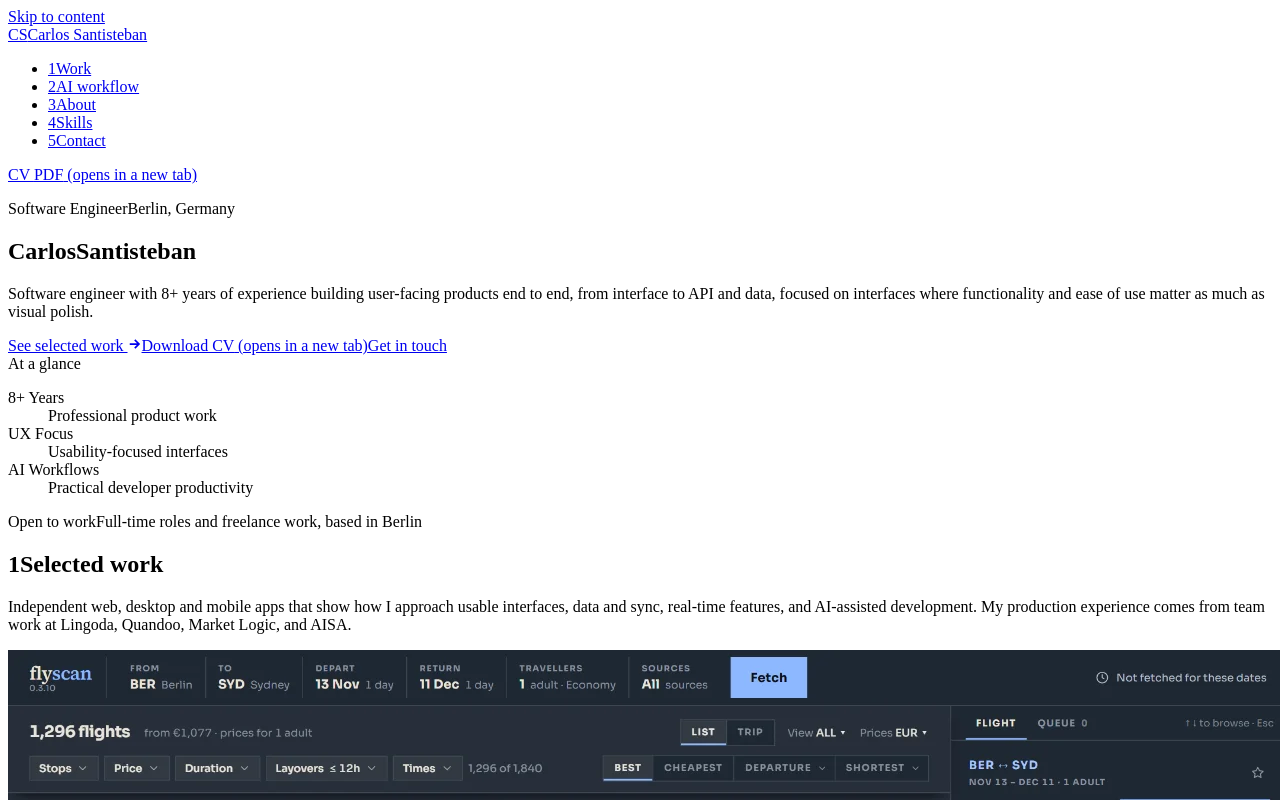
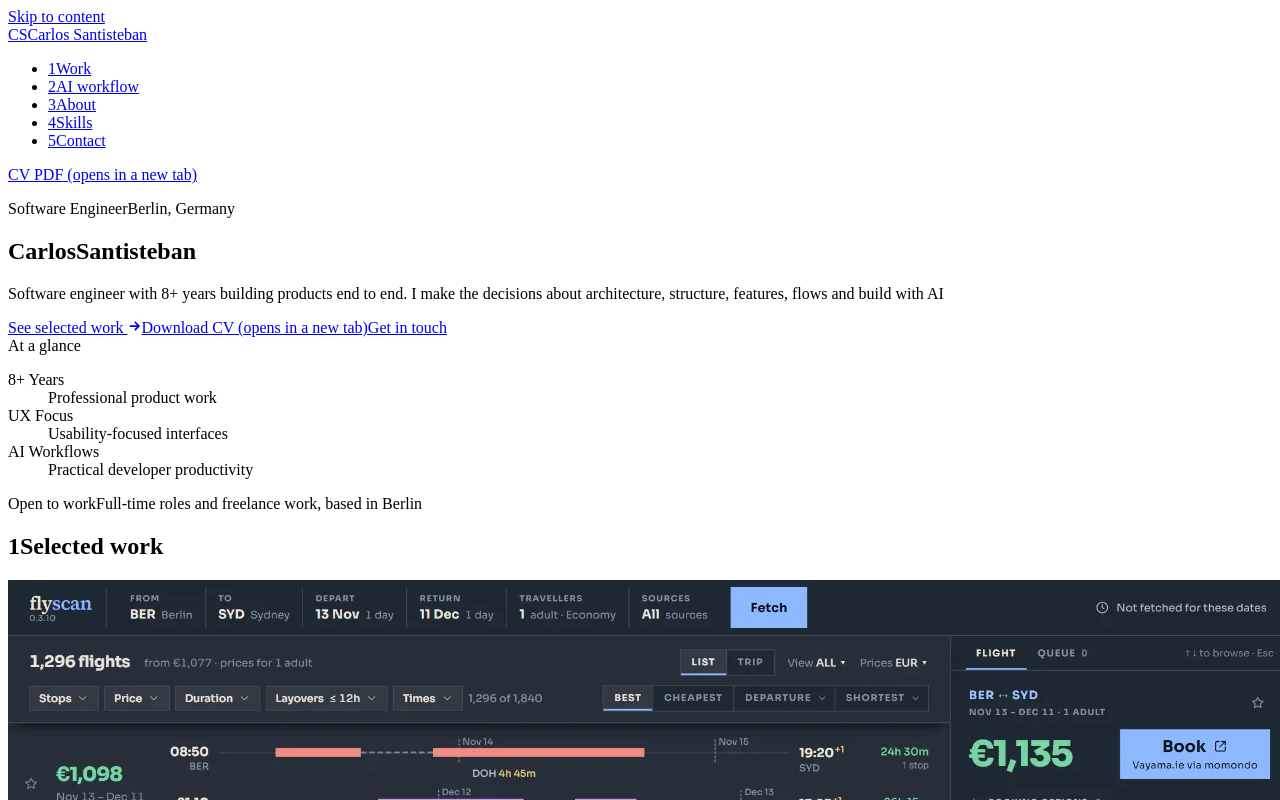
Before and after one commit to santistebanc/portfolio, a React (Vite) app: page / in a window 1280 px wide. Shown: the top 800 px of the page. Built offline with nearby package versions, Linux system fonts and the light colour scheme; the HTML template or start-up script is replaced by a standard one.

Commit message:
Update the portfolio home page text
Update the introduction, work section, contact heading, and education title.

```diff
--- a/src/Work.tsx
+++ b/src/Work.tsx
@@ -1,4 +1,4 @@
-import { featuredProject, otherProjects, projects, workIntro } from './content'
+import { featuredProject, otherProjects, projects } from './content'
 import { Arrow, ExternalLink, SectionHead, Shot, TechList } from './ui'
 
 /** Source data uses ASCII "->" in link labels; the redesign draws its own arrow. */
@@ -9,9 +9,7 @@ export function Work() {
   return (
     <section className="section" id="work" aria-labelledby="work-title">
       <div className="wrap">
-        <SectionHead id="work" line="1" title="Selected work">
-          <p>{workIntro}</p>
-        </SectionHead>
+        <SectionHead id="work" line="1" title="Selected work" />
 
         <article className="featured" data-reveal-item aria-labelledby="featured-title">
           <Shot
--- a/src/base-content.ts
+++ b/src/base-content.ts
@@ -9,7 +9,7 @@ export const person = {
   github: 'https://github.com/santistebanc',
   githubLabel: 'github.com/santistebanc',
   tagline:
-    'Software engineer with 8+ years of experience building user-facing products end to end, from interface to API and data, focused on interfaces where functionality and ease of use matter as much as visual polish.',
+    'Software engineer with 8+ years building products end to end. I make the decisions about architecture, structure, features, flows and build with AI',
 }
 
 export const boardRows = [
@@ -17,9 +17,6 @@ export const boardRows = [
   { value: 'UX', unit: 'Focus', detail: 'Usability-focused interfaces' },
   { value: 'AI', unit: 'Workflows', detail: 'Practical developer productivity' },
 ] as const
-
-export const workIntro =
-  'Independent web, desktop and mobile apps that show how I approach usable interfaces, data and sync, real-time features, and AI-assisted development. My production experience comes from team work at Lingoda, Quandoo, Market Logic, and AISA.'
 
 export const aiIntro =
   'I use AI for research, planning, implementation, testing, verification and monitoring, and build AI features into apps, while bringing the architecture direction and usability judgment AI still lacks.'
@@ -65,13 +62,13 @@ export const highlights: Record<string, string> = {
 }
 
 export const education = {
-  title: 'Bachelor of IT Engineering',
+  title: 'IT Engineering',
   school: 'Tecnológico de Monterrey, Mexico',
   note: 'DAAD scholarship exchange semester in Informatics at Hochschule Furtwangen, Germany.',
 }
 
 export const cta = {
-  heading: "Let's build something great together.",
+  heading: 'Get in touch',
   body: 'Open to full-time roles and exciting freelance work. Based in Berlin, available immediately.',
 }
 
--- a/src/content.ts
+++ b/src/content.ts
@@ -5,7 +5,6 @@ import publicContent from './career-content.json'
 const content = publicContent as Partial<typeof base>
 export const person = { ...base.person, ...content.person }
 export const boardRows = content.boardRows ?? base.boardRows
-export const workIntro = content.workIntro ?? base.workIntro
 export const aiIntro = content.aiIntro ?? base.aiIntro
 export const aiSteps = content.aiSteps ?? base.aiSteps
 export const highlights = { ...base.highlights, ...content.highlights }
```
